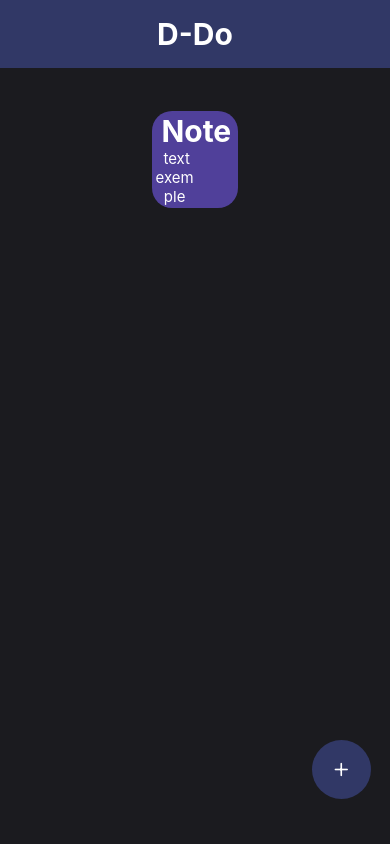
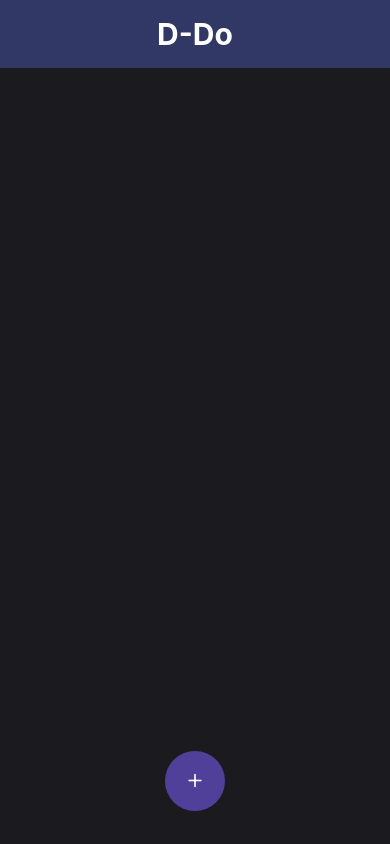
Before and after one commit to Dheph/Todo-App, a React Native app: screen / in a window 390 px wide. Built offline with nearby package versions, Linux system fonts and the light colour scheme.

Commit message:
debug styles and add creating notes

```diff
--- a/App.js
+++ b/App.js
@@ -12,31 +12,24 @@ import {
 import { Feather } from "@expo/vector-icons";
 
 const App = () => {
-  // const [notes, setNotes] = useState([]);
+  const [notes, setNotes] = useState([]);
   const [open, setOpen] = useState(false);
-  const [title, setTitle] = useState();
-  const [text, setText] = useState();
+  const [title, setTitle] = useState("");
+  const [text, setText] = useState("");
 
-  let notes = [
-    {
-      id:0,
-      title:'Note',
-      text:'text exemple'
-    }
-  ]
-  console.log(notes.length)
+  console.log(notes.length);
   function addNote() {
     setOpen(true);
   }
-  function createNote(){
-    let obj = {
-      title:title,
-      text:text,
-    }
-    notes.slice(0)
-    notes.push('teste')
-    console.log(notes)
-    setOpen(false)
+  function createNote() {
+    let note = {
+      title: title,
+      text: text,
+    };
+    setNotes((notes) => [...notes, note]);
+    setTitle("");
+    setText("");
+    setOpen(false);
   }
 
   return (
@@ -52,17 +45,19 @@ const App = () => {
           renderItem={({ item }) => (
             <View style={styles.note}>
               <Text style={styles.noteTitle}> {item.title}</Text>
-              <Text style={styles.noteText}>
-                {" "}
-                {item.text}
-              </Text>
+              <Text style={styles.noteText}> {item.text}</Text>
             </View>
           )}
         />
       </View>
-      <TouchableOpacity style={styles.footer} onPress={() => addNote()}>
+      <View style={styles.footer}>
+          <TouchableOpacity
+              style={styles.button}
+              onPress={() => addNote()}
+            >
               <Feather name="plus" size={20} color="#fff" />
             </TouchableOpacity>
+          </View>
       <StatusBar barStyle="light-content" />
       {
         <Modal visible={open} animationType="slide">
@@ -71,36 +66,37 @@ const App = () => {
               <Text style={styles.title}> D-Do </Text>
             </View>
 
-            <View style={styles.contentList}>
+            <View style={styles.contentModal}>
               <View style={styles.form}>
                 <TextInput
                   placeholder="Titulo"
                   placeholderTextColor="#ddd"
-                style={styles.noteTitle}
+                  style={styles.inputTitle}
                   value={title}
-                onChangeText={text => setTitle(text)}
+                  onChangeText={(text) => setTitle(text)}
                 />
               </View>
               <View style={styles.textAreaContainer}>
                 <TextInput
-                  style={styles.textArea}
+                  style={styles.inputText}
                   underlineColorAndroid="transparent"
                   placeholder="Digite aqui "
                   placeholderTextColor="#ddd"
                   numberOfLines={10}
                   multiline={true}
                   value={text}
-                  onChangeText={text => setText(text)}
+                  onChangeText={(text) => setText(text)}
                 />
               </View>
             </View>
-
+          <View style={styles.footer}>
           <TouchableOpacity
-              style={{ ...styles.footer, backgroundColor: "#1B1B1F" }}
+              style={{ ...styles.button, backgroundColor: "#1B1B1F" }}
               onPress={() => createNote()}
             >
               <Feather name="plus" size={20} color="#fff" />
             </TouchableOpacity>
+          </View>
           </View>
         </Modal>
       }
@@ -128,9 +124,11 @@ const styles = StyleSheet.create({
   },
   contentList: {
     height: "80%",
-    justifyContent: "center",
-    alignItems: "center",
-    marginTop: "10%",
+  },
+  contentModal:{
+    alignItems:'center',
+    justifyContent:"center",
+    height:'80%',
   },
   note: {
     borderRadius: 20,
@@ -148,28 +146,36 @@ const styles = StyleSheet.create({
     fontSize: 15,
     fontWeight: "400",
     color: "#fff",
-    width: "50%",
-    textAlign: "center",
+    margin:'2%'
   },
-  footer: {
-    height: "7%",
-    width: "15%",
-    left: "80%",
-    bottom: "5%",
-    justifyContent: "center",
-    alignItems: "center",
-    marginBottom: "5%",
-    backgroundColor: "#313866",
+  inputTitle:{
+    fontSize:40,
+    color:'#fff'
+  },
+  inputText:{
+    fontSize:18,
+    color:'#fff'
+  },
+  footer:{
+    justifyContent:'center',
+    alignItems:'center'
+  },
+  button: {
     borderRadius: 50,
+    width:60,
+    height:60,
+    justifyContent:"center",
+    alignItems:'center',
+    backgroundColor: "#50409A",
+    margin:"2%"
   },
   textAreaContainer: {
-    padding: '10%',
+    padding: "10%",
   },
   textArea: {
-    height: '50%',
+    height: "50%",
     justifyContent: "flex-start",
-    color:'#fff'
-
-  }
+    color: "#fff",
+  },
 });
 export default App;
--- a/app.json
+++ b/app.json
@@ -2,7 +2,8 @@
   "expo": {
     "name": "D-Do",
     "slug": "D-Do",
-    "version": "1.0.0",
+    "author":"Dhepherson Ribeiro Miranda",
+    "version": "0.10.0",
     "orientation": "portrait",
     "icon": "./assets/icon.png",
     "splash": {
@@ -23,7 +24,8 @@
       "adaptiveIcon": {
         "foregroundImage": "./assets/adaptive-icon.png",
         "backgroundColor": "#FFFFFF"
-      }
+      },
+      "package":"com.Dheph.Dheph"
     },
     "web": {
       "favicon": "./assets/favicon.png"
```
Lines whose indentation alone changed are shown as unchanged.
